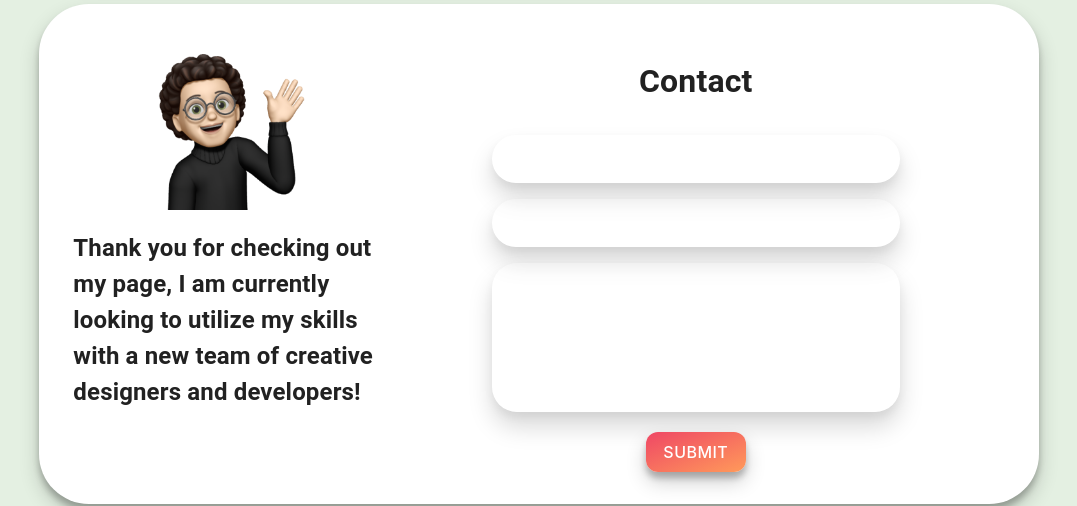
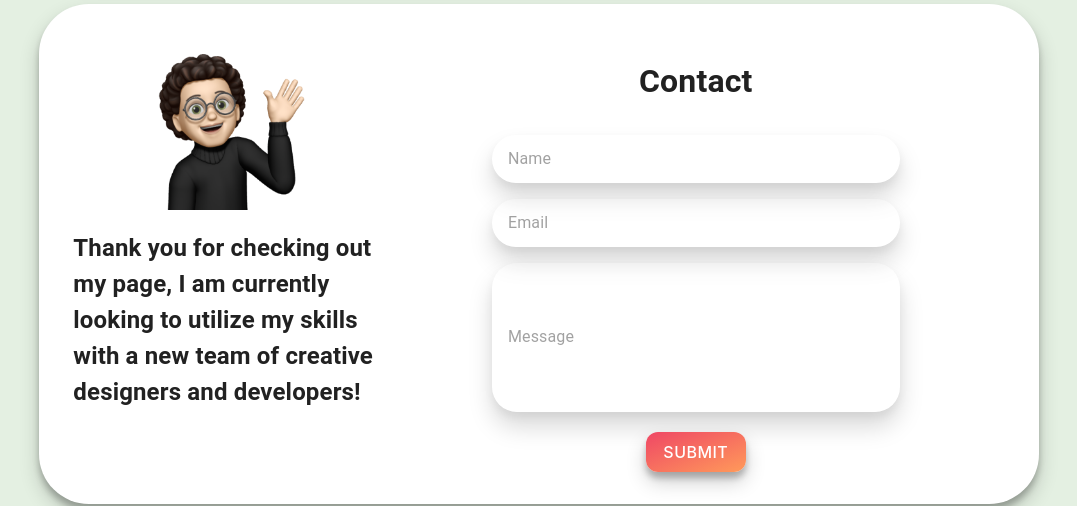
Before and after one commit to askkew/Portfolio-Site-2.0, a React (Create React App) app: page / in a window 1280 px wide. Shown: the part 1860-2366 px from the top of the page, without its empty margins (117-1194 px from the left). Built offline with nearby package versions, Linux system fonts and the light colour scheme.

Commit message:
added initial functionality to contact page

```diff
--- a/src/components/navbar/index.tsx
+++ b/src/components/navbar/index.tsx
@@ -11,11 +11,27 @@ export interface NavBarTypes {
 }
 
 const Navbar: FC<NavBarTypes> = ({ handleToggleTheme }) => {
-  const [all, setAll] = useState([]);
-  const [about, setAbout] = useState([]);
-  const [contact, setContact] = useState([]);
-  const [projects, setProjects] = useState([]);
-  const [resume, setResume] = useState([]);
+  const [isDesktop, setIsDesktop] = useState(false);
+  const [isMobile, setIsMobile] = useState(false);
+
+  const showMobile = () => {
+    if (window.innerWidth < 768) {
+      setIsMobile(true);
+    } else {
+      setIsMobile(false);
+    }
+  };
+
+  const showDesktop = () => {
+    if (window.innerWidth > 768) {
+      setIsDesktop(true);
+    } else {
+      setIsDesktop(false);
+    }
+  };
+
+  window.addEventListener("resize", showDesktop);
+  window.addEventListener("resize", showMobile);
 
   return (
     <>
@@ -43,7 +59,9 @@ const Navbar: FC<NavBarTypes> = ({ handleToggleTheme }) => {
             Contact
           </NavLink>
         </NavMenu>
-        <CustomStyledButton>resume</CustomStyledButton>
+        {
+          isMobile ? null : <CustomStyledButton>resume</CustomStyledButton>
+        }
       </Nav>
     </>
   );
--- a/src/components/navbar/navbarstyles.tsx
+++ b/src/components/navbar/navbarstyles.tsx
@@ -39,9 +39,10 @@ export const NavLink = styled(Link)(({theme}) => ({
   },
 }));
 
-export const Bars = styled(FaBars)({
+export const Bars = styled(FaBars)(({theme}) => ({
   display: 'none',
-  color: 'gainsboro',
+  color: theme.palette.mode === 'light' ? 'black' : 'gainsboro',
+  height: '45px',
   '@media screen and (max-width: 768px)': {
     display: 'block',
     position: 'absolute',
@@ -51,7 +52,7 @@ export const Bars = styled(FaBars)({
     fontSize: '1.8rem',
     cursor: 'pointer',
   },
-})
+}));
 
 export const NavMenu = styled('div')({
   display: 'flex',
--- a/src/pages/contact/contactstyles.tsx
+++ b/src/pages/contact/contactstyles.tsx
@@ -52,6 +52,7 @@ export const ContactRightContainer = styled('div')({
 export const CustomInputField = styled(InputBase)({
   borderRadius: '50px',
   padding: '0.5rem',
+  paddingLeft: '1rem',
   margin: '0.5rem',
   width: '66%',
   boxShadow: 'rgba(0, 0, 0, 0.15) 0px 15px 25px, rgba(0, 0, 0, 0.05) 0px 5px 10px',
--- a/src/pages/contact/index.tsx
+++ b/src/pages/contact/index.tsx
@@ -1,9 +1,23 @@
 import { IconButton, Link } from "@mui/material"
+import { useState } from "react"
 import { CustomStyledButton } from "../../components/button/buttonstyles"
 import { EmailCard, GithubCard, LinkedInCard, StyledBSGithub, StyledBsLinkedin, StyledMdEmail } from "../all/allStyles"
 import { ContactCard, ContactContainer, ContactLeftContainer, ContactRightContainer, CustomInputField, SocialMediaContainer } from "./contactstyles"
 
 const Contact = () => {
+  const [email, setEmail] = useState('')
+  const [name, setName] = useState('')
+  const [message, setMessage] = useState('')
+  const [emailSent, setEmailSent] = useState(false)
+
+  const handleSubmit = (e: any) => {
+    e.preventDefault()
+    console.log('email: ', email)
+    console.log('name: ', name)
+    console.log('message: ', message)
+    setEmailSent(true)
+  }
+
   return (
     <ContactContainer>
       <ContactCard>
@@ -13,10 +27,12 @@ const Contact = () => {
         </ContactLeftContainer>
         <ContactRightContainer>
           <h1>Contact</h1>
-          <CustomInputField></CustomInputField>
-          <CustomInputField></CustomInputField>
-          <CustomInputField style={{height: '200px', borderRadius: '25px'}}></CustomInputField>
-          <CustomStyledButton style={{width: '100px', marginTop: '12px'}}>Submit</CustomStyledButton>
+          <CustomInputField value={name} placeholder="Name" onChange={(e) => setName(e.target.value)}></CustomInputField>
+          <CustomInputField value={email} placeholder="Email" onChange={(e) => setEmail(e.target.value)}></CustomInputField>
+          <CustomInputField value={message} placeholder="Message" onChange={(e) => setMessage(e.target.value)} style={{height: '200px', borderRadius: '25px'}}></CustomInputField>
+          <CustomStyledButton onClick={handleSubmit} style={{width: '100px', marginTop: '12px'}}>Submit</CustomStyledButton>
+          {/* {!emailSent && <h2 style={{color: 'red', display: 'none' }}>Email Sent!</h2>}
+          {emailSent && <h2 style={{color: 'green'}}>Email Sent!</h2>} */}
         </ContactRightContainer>
       </ContactCard>
       <SocialMediaContainer>
```
Also changed, not shown: TODOLIST.txt (added).
